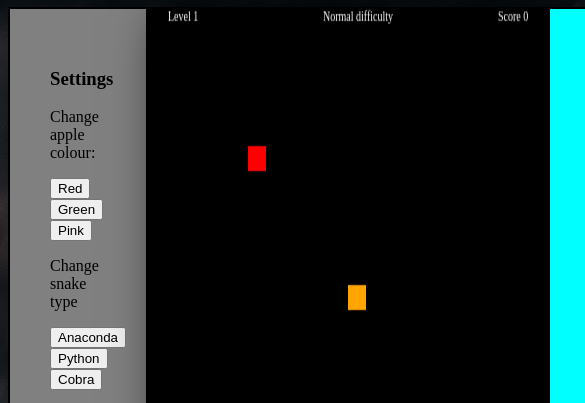
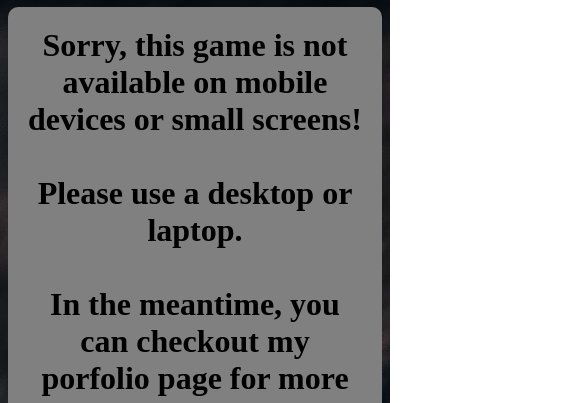
Before and after one commit to td6904/Snake-Game-Project, a plain HTML site: page index.html in a window 390 px wide. Shown: the part 94-497 px from the top of the page, 585 px wide, since content can reach past the window. Drawn offline with Linux system fonts and the light colour scheme.

Commit message:
Responsive warning added with redirect to portfolio page, CSS update

```diff
--- a/index.html
+++ b/index.html
@@ -31,10 +31,11 @@
             <div id="highscoreTab">
                 <h3>Highscore</h3>
                 <p>The Highscore is: <p id="highscore"></p> points</p>
-                <!-- <p>N# - Example... 30 points</p>
-                <p>N# - Example... 30 points</p> -->
             </div>
         <script src="index.js"></script>
+</div>
+<div class="small-screen-alert">
+    <h1 class="alert-message">Sorry, this game is not available on mobile devices or small screens!<br><br>Please use a desktop or laptop.<br><br>In the meantime, you can checkout my porfolio page for more of my projects <a href="https://portfolio-tylerdurnion.netlify.app/">with this link</a></h1>
 </div>
 <button class="restartGame" onclick="document.location.reload()">Restart</button>
 
--- a/index.js
+++ b/index.js
@@ -1,3 +1,17 @@
+//Locked screen
+document.addEventListener('keydown', function(event) {
+    if (event.key.includes('Arrow')) {
+        document.body.classList.add('locked');
+    }
+});
+
+document.addEventListener('keyup', function(event) {
+    if (event.key.includes('Arrow')) {
+        document.body.classList.add('locked');
+    }
+});
+
+//Game logic
 const canvas = document.getElementById("game");
 const ctx = canvas.getContext("2d");
 
--- a/style.css
+++ b/style.css
@@ -1,3 +1,7 @@
+body.locked {
+  overflow: hidden;
+}
+
 h1 {
   margin: 10px;
   padding: 10px;
@@ -5,15 +9,13 @@ h1 {
   flex-direction: column;
   justify-content: center;
   align-items: center;
-
 }
 
 h1 span {
   background-color: green;
   border: 2px solid black;
   padding: 10px;
-    font-family: 'Franklin Gothic Medium', 'Arial Narrow', Arial, sans-serif;
-
+  font-family: "Franklin Gothic Medium", "Arial Narrow", Arial, sans-serif;
 }
 
 #highscoreTab p {
@@ -25,7 +27,18 @@ h1 span {
   justify-content: space-around;
 }
 
-#game{
+.small-screen-alert {
+    display: none;
+
+  }
+
+.alert-message {
+    justify-content: center;
+    align-items: center;
+    text-align: center;
+}
+
+#game {
   box-shadow: black 20px 10px 50px;
 }
 /*50px in canvas
@@ -42,7 +55,7 @@ h1 span {
   background-color: aqua;
   padding: 40px;
   border: 2px solid black;
-    width: 15%
+  width: 15%;
 }
 
 .restartGame {
@@ -51,3 +64,23 @@ h1 span {
   position: absolute;
   left: calc(50% - 40px);
 }
+
+@media screen and (max-width: 720px) {
+  #userInterface {
+    display: none;
+  }
+
+  .restartGame {
+    display: none;
+  }
+
+  .small-screen-alert {
+    display: flex;
+    flex-direction: column;
+    justify-content: center;
+    align-items: center;
+    border-radius: 10px;
+    background-color: gray;
+
+  }
+}
```
Lines whose indentation alone changed are shown as unchanged.
